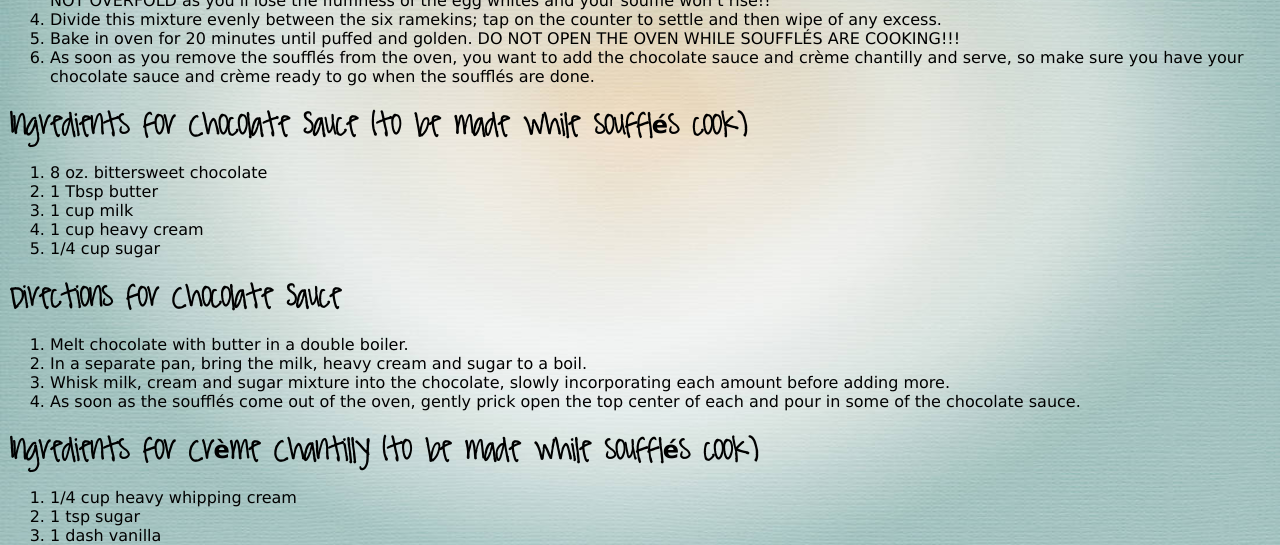
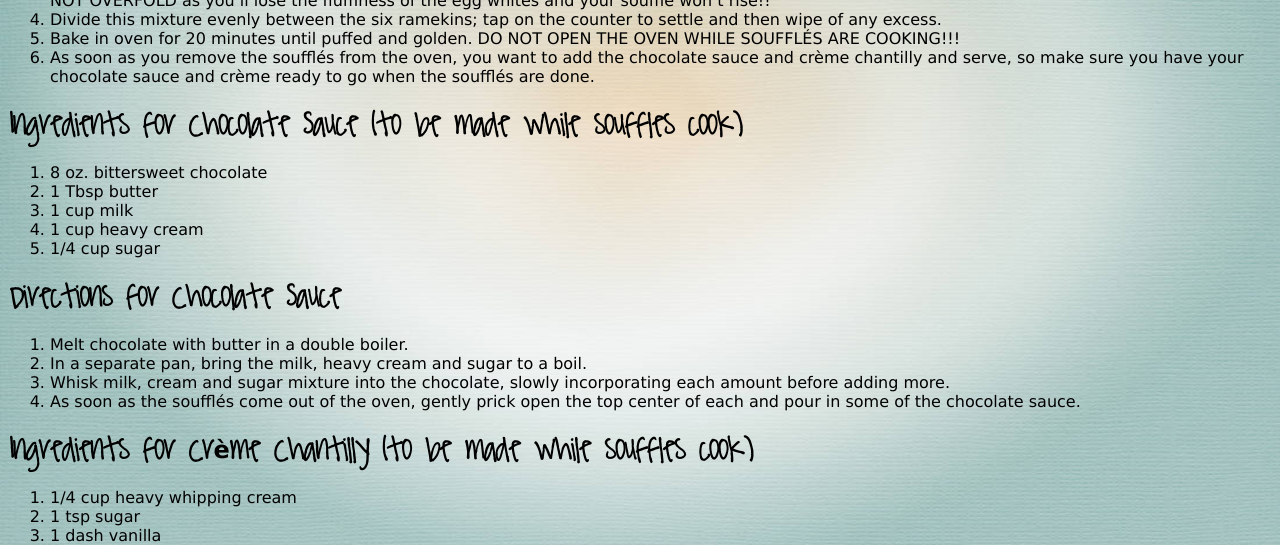
Before and after one commit to kpetersen/kpetersen.github.io, a Jekyll site: the page built from eats/desserts/_posts/2012-2-17-chocolate-souffle.markdown, in a window 1280 px wide and 900 px high, scrolled down 1078 px. Shown: the part 154-699 px from the top of the window. Built offline with Jekyll 4.4.1, drawn with Linux system fonts in a browser that asks for light colours; comment, search, counter and statistics services are not loaded; some of the changed text lies outside the part shown.

```diff
--- a/eats/desserts/_posts/2012-2-17-chocolate-souffle.markdown
+++ b/eats/desserts/_posts/2012-2-17-chocolate-souffle.markdown
@@ -50,7 +50,7 @@
 1. As soon as you remove the soufflés from the oven, you want to add the chocolate sauce and crème chantilly and serve, so
 make sure you have your chocolate sauce and crème ready to go when the soufflés are done.
 
-## Ingredients for Chocolate Sauce (to be made while soufflés cook)
+## Ingredients for Chocolate Sauce (to be made while souffles cook)
 1. 8 oz. bittersweet chocolate
 1. 1 Tbsp butter
 1. 1 cup milk
@@ -64,7 +64,7 @@
 1. As soon as the soufflés come out of the oven, gently prick open the top center of each and pour in some of
 the chocolate sauce.
 
-## Ingredients for Crème Chantilly (to be made while soufflés cook)
+## Ingredients for Crème Chantilly (to be made while souffles cook)
 1. 1/4 cup heavy whipping cream
 1. 1 tsp sugar
 1. 1 dash vanilla
```
Also changed, not shown: other parts of eats/desserts/_posts/2012-2-17-chocolate-souffle.markdown (+2 -2 lines).
